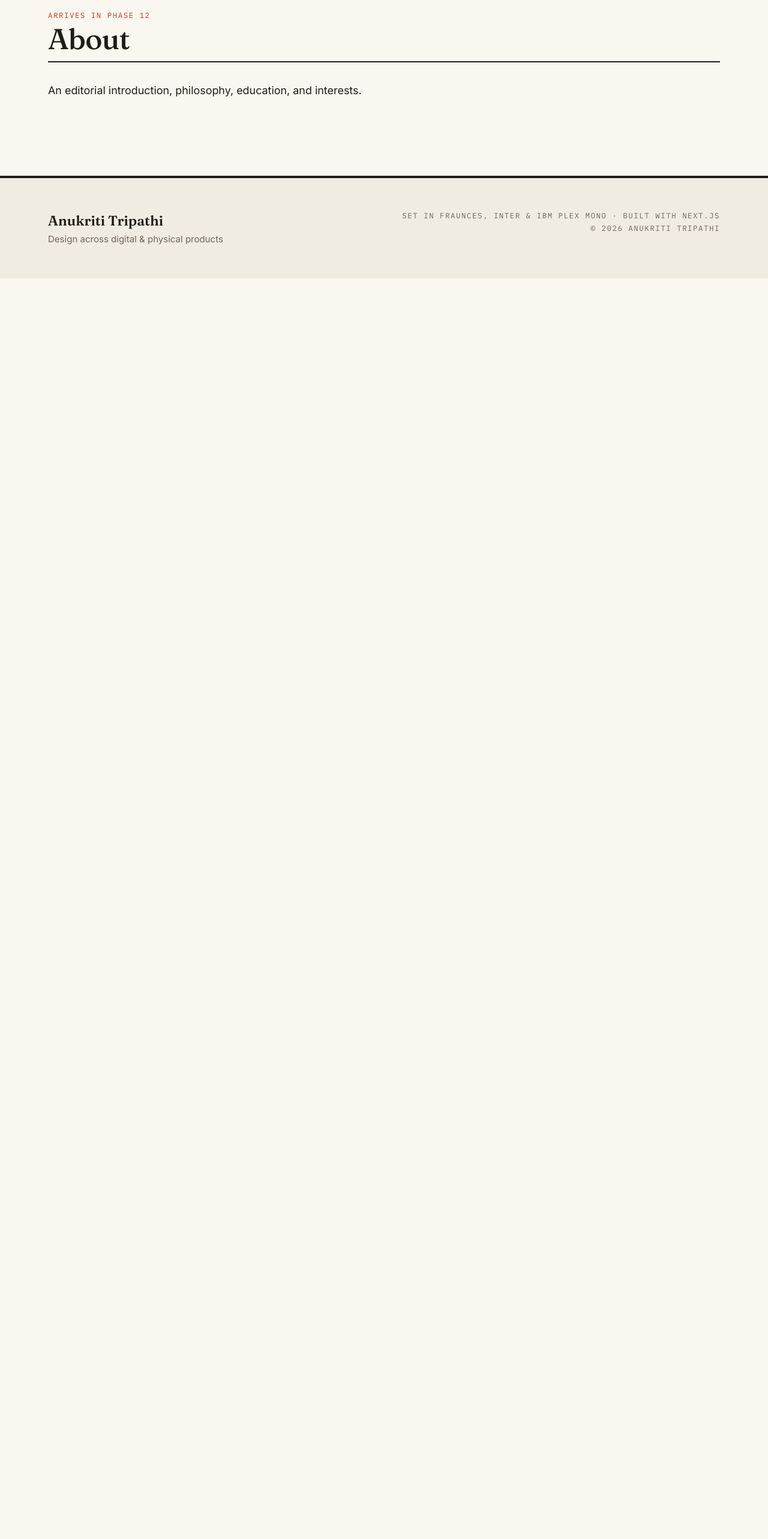
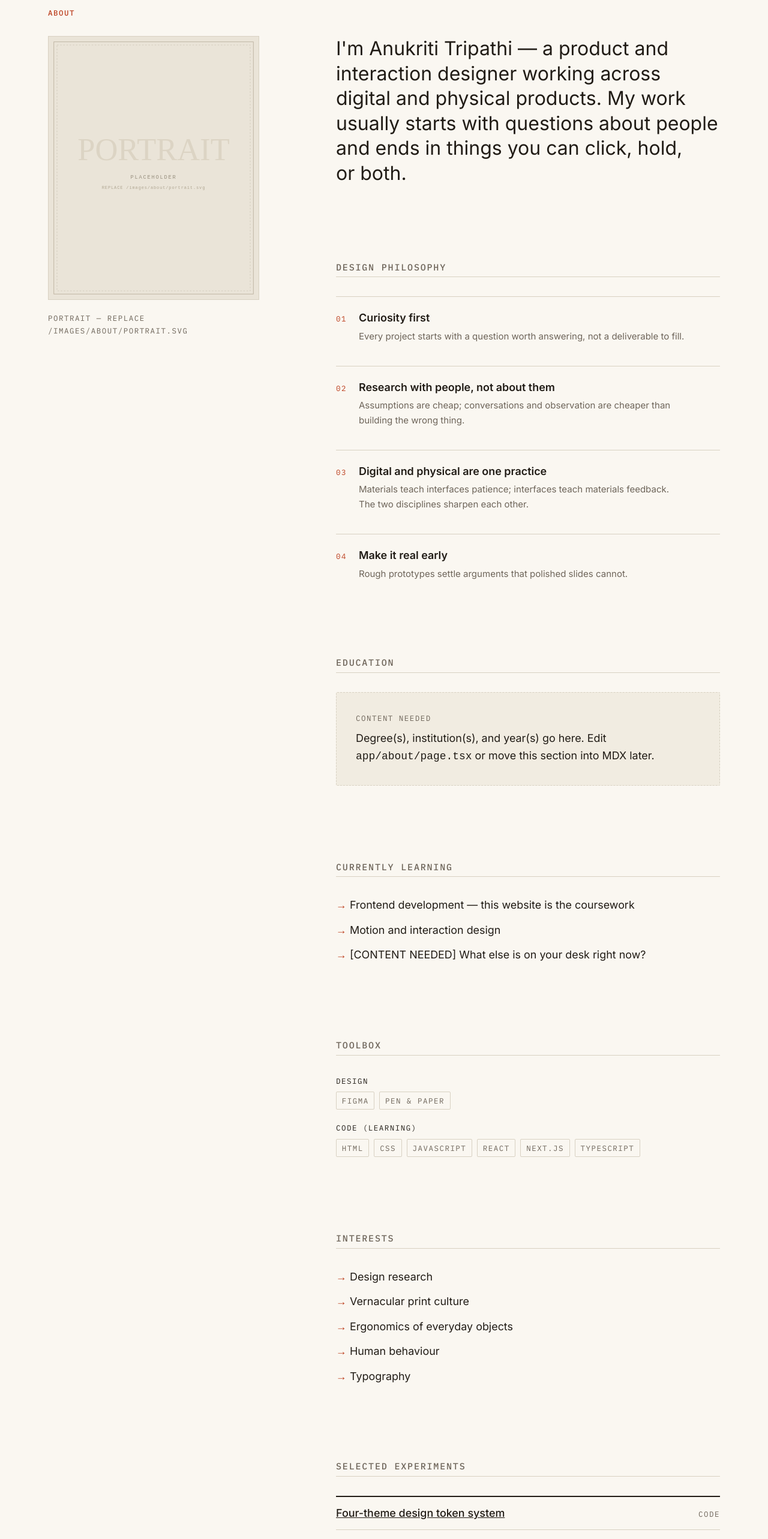
Before and after one commit to anukriti110portfolio/anukriti-portfolio, a Next.js app: page /about in a window 1280 px wide. Shown: the part 100-2666 px from the top of the page at 60% size. Before the commit the page ends 800 px from the top, so only its background shows below. Built offline with nearby package versions, Linux system fonts and the light colour scheme; a web font is replaced by a local one.

Commit message:
build editorial about page

```diff
--- /dev/null
+++ b/app/about/page.module.css
@@ -0,0 +1,206 @@
+.grid {
+  display: grid;
+  grid-template-columns: 1fr;
+  gap: var(--space-xl);
+}
+
+.aside {
+  display: flex;
+  flex-direction: column;
+  gap: var(--space-sm);
+}
+
+.portrait {
+  aspect-ratio: 4 / 5;
+  position: relative;
+  background: var(--surface);
+  border: var(--border-thin) solid var(--line);
+  overflow: hidden;
+}
+
+.portrait img {
+  object-fit: cover;
+}
+
+.caption {
+  font-family: var(--font-mono);
+  font-size: var(--text-xs);
+  letter-spacing: var(--tracking-caps);
+  text-transform: uppercase;
+  color: var(--muted);
+  max-width: none;
+}
+
+.content {
+  display: flex;
+  flex-direction: column;
+  gap: var(--space-2xl);
+}
+
+.intro {
+  font-size: var(--text-xl);
+  line-height: var(--leading-snug);
+  max-width: none;
+}
+
+.section {
+  display: flex;
+  flex-direction: column;
+  gap: var(--space-md);
+}
+
+.sectionTitle {
+  font-size: var(--text-sm);
+  font-family: var(--font-mono);
+  font-weight: 500;
+  text-transform: uppercase;
+  letter-spacing: var(--tracking-caps);
+  color: var(--muted);
+  padding-bottom: var(--space-2xs);
+  border-bottom: var(--border-thin) solid var(--line);
+  max-width: none;
+}
+
+.principles {
+  list-style: none;
+  margin: 0;
+  padding: 0;
+  counter-reset: principle;
+  display: flex;
+  flex-direction: column;
+  gap: var(--space-md);
+}
+
+.principle {
+  counter-increment: principle;
+  display: grid;
+  grid-template-columns: auto 1fr;
+  gap: var(--space-sm);
+  align-items: baseline;
+  border-top: var(--border-thin) solid var(--line);
+  padding-top: var(--space-sm);
+}
+
+.principle::before {
+  content: "0" counter(principle);
+  font-family: var(--font-mono);
+  font-size: var(--text-xs);
+  letter-spacing: var(--tracking-caps);
+  color: var(--accent);
+}
+
+.principleText strong {
+  display: block;
+  font-weight: 550;
+  margin-bottom: var(--space-3xs);
+}
+
+.principleText p {
+  font-size: var(--text-sm);
+  color: var(--muted);
+  max-width: 34rem;
+}
+
+.slotBox {
+  border: var(--border-thin) dashed var(--line);
+  border-radius: var(--radius-sm);
+  background: var(--surface);
+  padding: var(--space-md);
+}
+
+.slotLabel {
+  font-family: var(--font-mono);
+  font-size: var(--text-xs);
+  letter-spacing: var(--tracking-caps);
+  text-transform: uppercase;
+  color: var(--muted);
+  max-width: none;
+  margin-bottom: var(--space-2xs);
+}
+
+.learningList {
+  list-style: none;
+  margin: 0;
+  padding: 0;
+  display: flex;
+  flex-direction: column;
+  gap: var(--space-2xs);
+}
+
+.learningList li::before {
+  content: "→ ";
+  color: var(--accent);
+}
+
+.tagGroups {
+  display: flex;
+  flex-direction: column;
+  gap: var(--space-sm);
+}
+
+.tagGroupLabel {
+  font-family: var(--font-mono);
+  font-size: var(--text-xs);
+  letter-spacing: var(--tracking-caps);
+  text-transform: uppercase;
+  color: var(--foreground);
+  max-width: none;
+  margin-bottom: var(--space-2xs);
+}
+
+.tagRow {
+  display: flex;
+  flex-wrap: wrap;
+  gap: var(--space-2xs);
+}
+
+.experimentsList {
+  list-style: none;
+  margin: 0;
+  padding: 0;
+  border-top: var(--border-rule) solid var(--foreground);
+}
+
+.experimentRow {
+  display: flex;
+  justify-content: space-between;
+  align-items: baseline;
+  gap: var(--space-md);
+  padding-block: var(--space-xs);
+  border-bottom: var(--border-thin) solid var(--line);
+}
+
+.experimentTitle {
+  font-family: var(--font-body);
+  font-size: var(--text-base);
+  font-weight: 500;
+  transition: color var(--dur-fast) var(--ease-out);
+}
+
+.experimentLink:hover .experimentTitle,
+.experimentLink:focus-visible .experimentTitle {
+  color: var(--accent);
+}
+
+@media (min-width: 56rem) {
+.pageTitle {
+  font-family: var(--font-mono);
+  font-size: var(--text-xs);
+  font-weight: 500;
+  text-transform: uppercase;
+  letter-spacing: var(--tracking-caps);
+  color: var(--accent);
+  max-width: none;
+  margin-bottom: var(--space-md);
+}
+
+.grid {
+    grid-template-columns: minmax(16rem, 22rem) 1fr;
+    gap: var(--space-2xl);
+  }
+
+  .portrait {
+    position: sticky;
+    top: calc(var(--space-lg) + 4rem);
+  }
+}
--- a/app/about/page.tsx
+++ b/app/about/page.tsx
@@ -1,16 +1,185 @@
 import type { Metadata } from "next";
-import SectionHeader from "@/components/SectionHeader";
+import Image from "next/image";
+import Link from "next/link";
+import Tag from "@/components/Tag";
+import ContactCTA from "@/components/ContactCTA";
+import { getPlaygroundItems } from "@/lib/content";
+import styles from "./page.module.css";
 
 export const metadata: Metadata = {
   title: "About — Anukriti Tripathi",
-  description: "About Anukriti Tripathi, designer working across digital and physical products.",
+  description:
+    "About Anukriti Tripathi, a designer working across digital and physical products.",
 };
 
+const PRINCIPLES = [
+  {
+    title: "Curiosity first",
+    text: "Every project starts with a question worth answering, not a deliverable to fill.",
+  },
+  {
+    title: "Research with people, not about them",
+    text: "Assumptions are cheap; conversations and observation are cheaper than building the wrong thing.",
+  },
+  {
+    title: "Digital and physical are one practice",
+    text: "Materials teach interfaces patience; interfaces teach materials feedback. The two disciplines sharpen each other.",
+  },
+  {
+    title: "Make it real early",
+    text: "Rough prototypes settle arguments that polished slides cannot.",
+  },
+];
+
+const DESIGN_TOOLS = ["Figma", "Pen & paper"];
+const CODE_TOOLS = ["HTML", "CSS", "JavaScript", "React", "Next.js", "TypeScript"];
+
+const INTERESTS = [
+  "Design research",
+  "Vernacular print culture",
+  "Ergonomics of everyday objects",
+  "Human behaviour",
+  "Typography",
+];
+
 export default function AboutPage() {
+  const experiments = getPlaygroundItems().slice(0, 3);
+
   return (
     <main className="wrap page">
-      <SectionHeader id="about-title" kicker="Arrives in Phase 12" title="About" />
-      <p>An editorial introduction, philosophy, education, and interests.</p>
+      <h1 className={styles.pageTitle}>About</h1>
+      <div className={styles.grid}>
+        <div className={styles.aside}>
+          <div className={styles.portrait}>
+            <Image
+              src="/images/about/portrait.svg"
+              alt="Portrait placeholder — replace with a photo of Anukriti"
+              fill
+              sizes="(max-width: 56rem) 100vw, 22rem"
+            />
+          </div>
+          <p className={styles.caption}>
+            Portrait — replace /images/about/portrait.svg
+          </p>
+        </div>
+
+        <div className={styles.content}>
+          <header>
+            <p className={styles.intro}>
+              I&apos;m Anukriti Tripathi — a product and interaction designer
+              working across digital and physical products. My work usually
+              starts with questions about people and ends in things you can
+              click, hold, or both.
+            </p>
+          </header>
+
+          <section aria-labelledby="philosophy" className={styles.section}>
+            <h2 id="philosophy" className={styles.sectionTitle}>
+              Design philosophy
+            </h2>
+            <ol className={styles.principles}>
+              {PRINCIPLES.map((principle) => (
+                <li key={principle.title} className={styles.principle}>
+                  <div className={styles.principleText}>
+                    <strong>{principle.title}</strong>
+                    <p>{principle.text}</p>
+                  </div>
+                </li>
+              ))}
+            </ol>
+          </section>
+
+          <section aria-labelledby="education" className={styles.section}>
+            <h2 id="education" className={styles.sectionTitle}>
+              Education
+            </h2>
+            <div className={styles.slotBox}>
+              <p className={styles.slotLabel}>Content needed</p>
+              <p>
+                Degree(s), institution(s), and year(s) go here. Edit{" "}
+                <code>app/about/page.tsx</code> or move this section into MDX
+                later.
+              </p>
+            </div>
+          </section>
+
+          <section aria-labelledby="learning" className={styles.section}>
+            <h2 id="learning" className={styles.sectionTitle}>
+              Currently learning
+            </h2>
+            <ul className={styles.learningList}>
+              <li>Frontend development — this website is the coursework</li>
+              <li>Motion and interaction design</li>
+              <li>[CONTENT NEEDED] What else is on your desk right now?</li>
+            </ul>
+          </section>
+
+          <section aria-labelledby="toolbox" className={styles.section}>
+            <h2 id="toolbox" className={styles.sectionTitle}>
+              Toolbox
+            </h2>
+            <div className={styles.tagGroups}>
+              <div>
+                <p className={styles.tagGroupLabel}>Design</p>
+                <div className={styles.tagRow}>
+                  {DESIGN_TOOLS.map((tool) => (
+                    <Tag key={tool}>{tool}</Tag>
+                  ))}
+                </div>
+              </div>
+              <div>
+                <p className={styles.tagGroupLabel}>Code (learning)</p>
+                <div className={styles.tagRow}>
+                  {CODE_TOOLS.map((tool) => (
+                    <Tag key={tool}>{tool}</Tag>
+                  ))}
+                </div>
+              </div>
+            </div>
+          </section>
+
+          <section aria-labelledby="interests" className={styles.section}>
+            <h2 id="interests" className={styles.sectionTitle}>
+              Interests
+            </h2>
+            <ul className={styles.learningList}>
+              {INTERESTS.map((interest) => (
+                <li key={interest}>{interest}</li>
+              ))}
+            </ul>
+          </section>
+
+          {experiments.length > 0 && (
+            <section aria-labelledby="experiments" className={styles.section}>
+              <h2 id="experiments" className={styles.sectionTitle}>
+                Selected experiments
+              </h2>
+              <ul className={styles.experimentsList}>
+                {experiments.map((experiment) => (
+                  <li key={experiment.slug} className={styles.experimentRow}>
+                    <Link
+                      href={`/playground/${experiment.slug}`}
+                      className={`link ${styles.experimentLink}`}
+                    >
+                      <span className={styles.experimentTitle}>
+                        {experiment.frontmatter.title}
+                      </span>
+                    </Link>
+                    <span className={styles.caption}>
+                      {experiment.frontmatter.category}
+                    </span>
+                  </li>
+                ))}
+              </ul>
+              <Link href="/playground" className="text-link">
+                All experiments
+              </Link>
+            </section>
+          )}
+        </div>
+      </div>
+
+      <ContactCTA />
     </main>
   );
 }
```
Also changed, not shown: public/images/about/portrait.svg (added).
